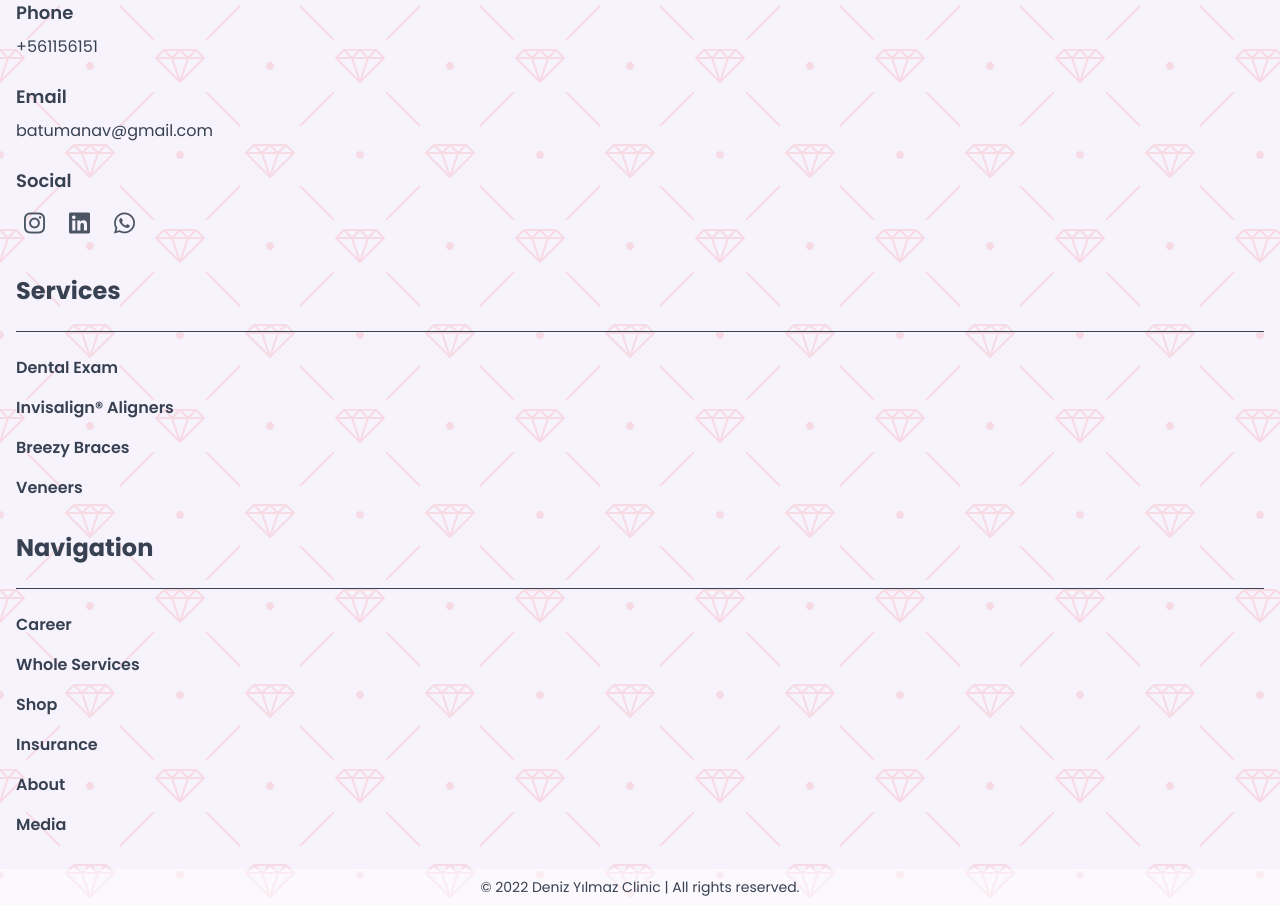
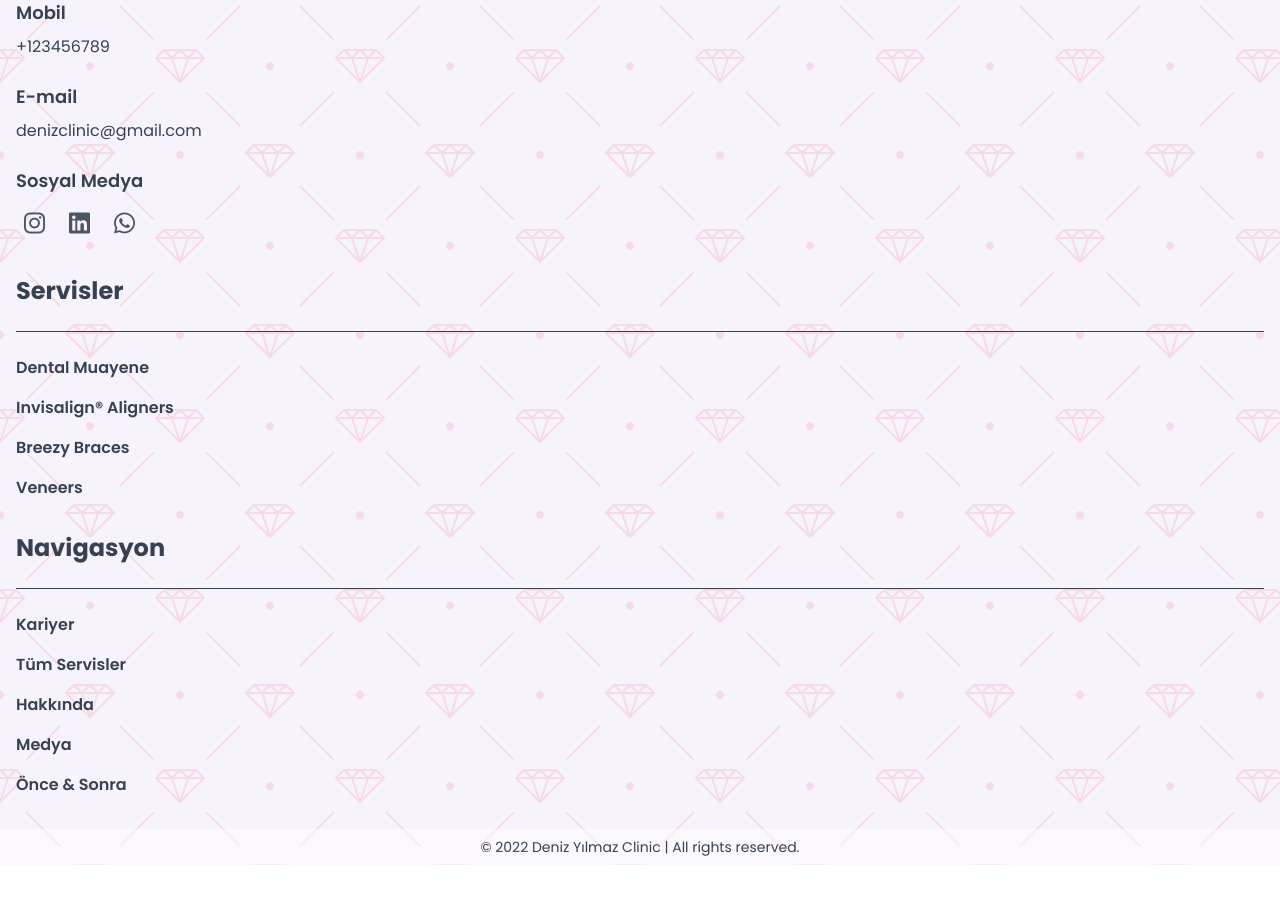
Before and after one commit to talhauslu/deniz-clinic, a Nuxt app: page / in a window 1280 px wide. Shown: the part 1114-2019 px from the top of the page. After the commit the page ends 1979 px from the top, so only its background shows below. Built offline with nearby package versions, Linux system fonts and the light colour scheme.

Commit message:
milestone 1

```diff
--- a/layouts/footer.vue
+++ b/layouts/footer.vue
@@ -2,18 +2,18 @@
     <footer class="text-gray-700">
         <div class="py-8 flex flex-col 500:flex-row gap-8 500:gap-0 justify-around w-full flex-wrap">
             <div class="flex flex-col gap-6 px-4">
-                <h1 class="text-2xl font-bold">Contact</h1>
+                <h1 class="text-2xl font-bold">İletişm</h1>
                 <div class="bg-gray-700 h-px w-full"></div>
                 <div class="flex flex-col gap-2">
-                    <h2 class="text-lg font-semibold">Phone</h2>
-                    <span>+561156151</span>
+                    <h2 class="text-lg font-semibold">Mobil</h2>
+                    <span>+123456789</span>
                 </div>
                 <div class="flex flex-col gap-2">
-                    <h2 class="text-lg font-semibold">Email</h2>
-                    <span>batumanav@gmail.com</span>
+                    <h2 class="text-lg font-semibold">E-mail</h2>
+                    <span>denizclinic@gmail.com</span>
                 </div>
                 <div class="flex flex-col gap-2">
-                    <h2 class="text-lg font-semibold">Social</h2>
+                    <h2 class="text-lg font-semibold">Sosyal Medya</h2>
                     <div class="flex flex-row items-center gap-2 text-2xl text-gray-600 ">
                         <i class="fa-brands fa-instagram cursor-pointer p-2 rounded-full hover:bg-gray-200"></i>
                         <i class="fa-brands fa-linkedin cursor-pointer p-2 rounded-full hover:bg-gray-200"></i>
@@ -23,25 +23,24 @@
             </div>
 
             <div class="flex flex-col gap-6 px-4">
-                <h1 class="text-2xl font-bold">Services</h1>
+                <h1 class="text-2xl font-bold">Servisler</h1>
                 <div class="bg-gray-700 h-px w-full"></div>
                 <div class="flex flex-col gap-4 font-semibold">
-                    <span>Dental Exam </span>
+                    <span>Dental Muayene </span>
                     <span>Invisalign® Aligners</span>
                     <span>Breezy Braces</span>
                     <span>Veneers</span>
                 </div>
             </div>
             <div class="flex flex-col gap-6 px-4">
-                <h1 class="text-2xl font-bold">Navigation</h1>
+                <h1 class="text-2xl font-bold">Navigasyon</h1>
                 <div class="bg-gray-700 h-px w-full"></div>
                 <div class="flex flex-col gap-4 font-semibold">
-                    <span>Career</span>
-                    <span>Whole Services</span>
-                    <span>Shop</span>
-                    <span>Insurance</span>
-                    <span>About</span>
-                    <span>Media</span>
+                    <span>Kariyer</span>
+                    <span>Tüm Servisler</span>
+                    <span>Hakkında</span>
+                    <span>Medya</span>
+                    <span>Önce & Sonra</span>
                 </div>
             </div>
 
```
